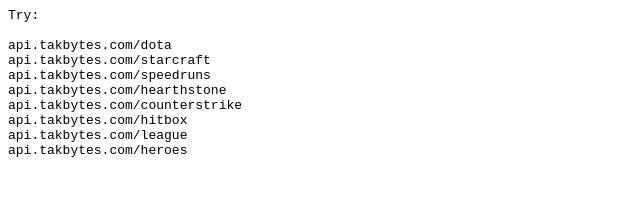
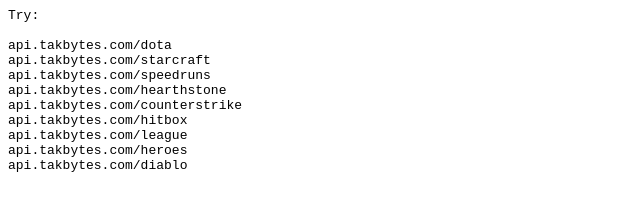
Before and after one commit to tadachi/streamaggro, a website: page index.html in a window 1280 px wide. Shown: the whole page, without its empty margins (0-640 px from the left). Drawn offline with Linux system fonts and the light colour scheme.

Commit message:
Editted API documents.

```diff
--- a/index.html
+++ b/index.html
@@ -9,5 +9,6 @@
 api.takbytes.com/hitbox
 api.takbytes.com/league
 api.takbytes.com/heroes
+api.takbytes.com/diablo
 <!--api.takbytes.com/azubu-->
 </pre>
```
Also changed, not shown: README.md.
